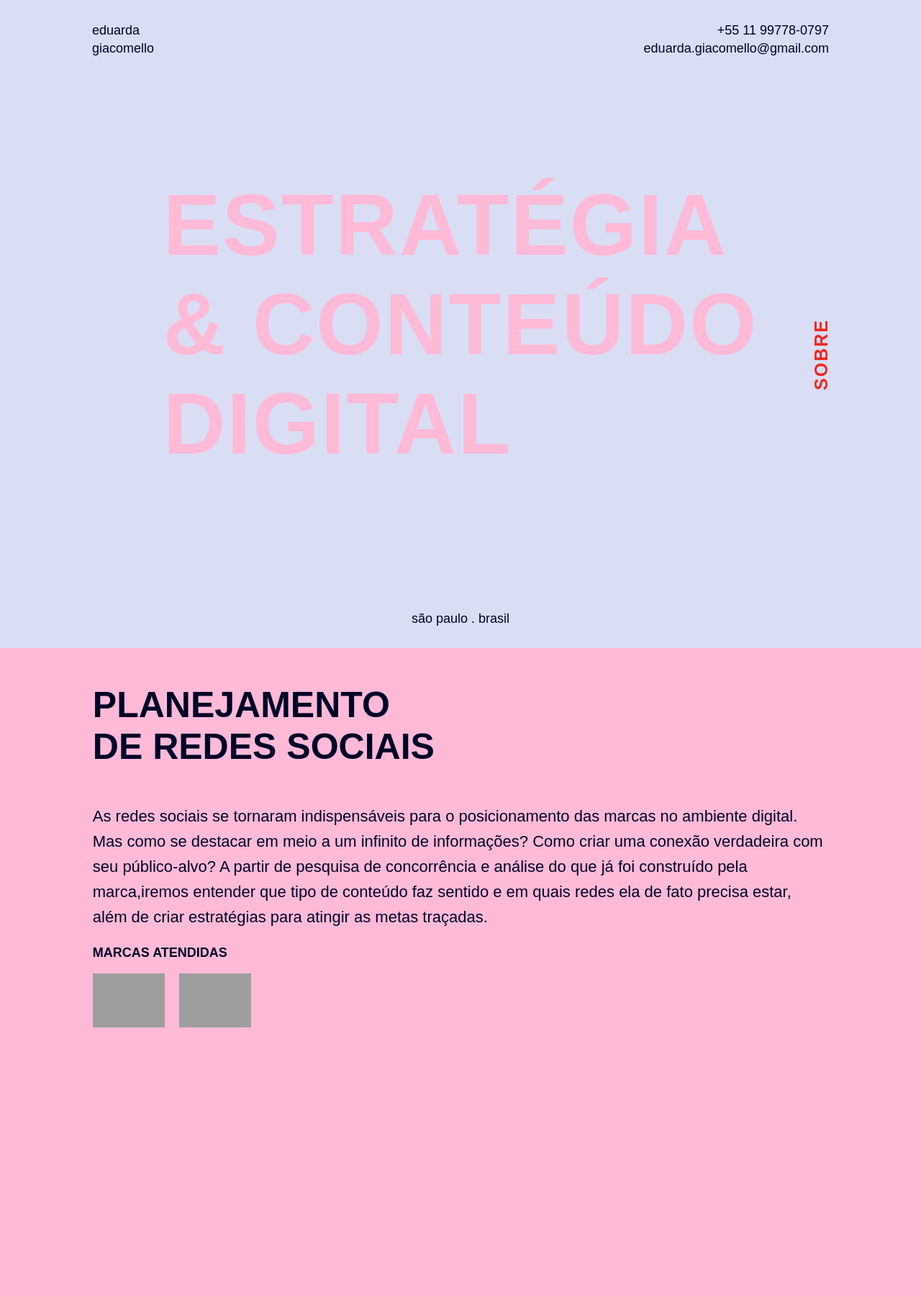
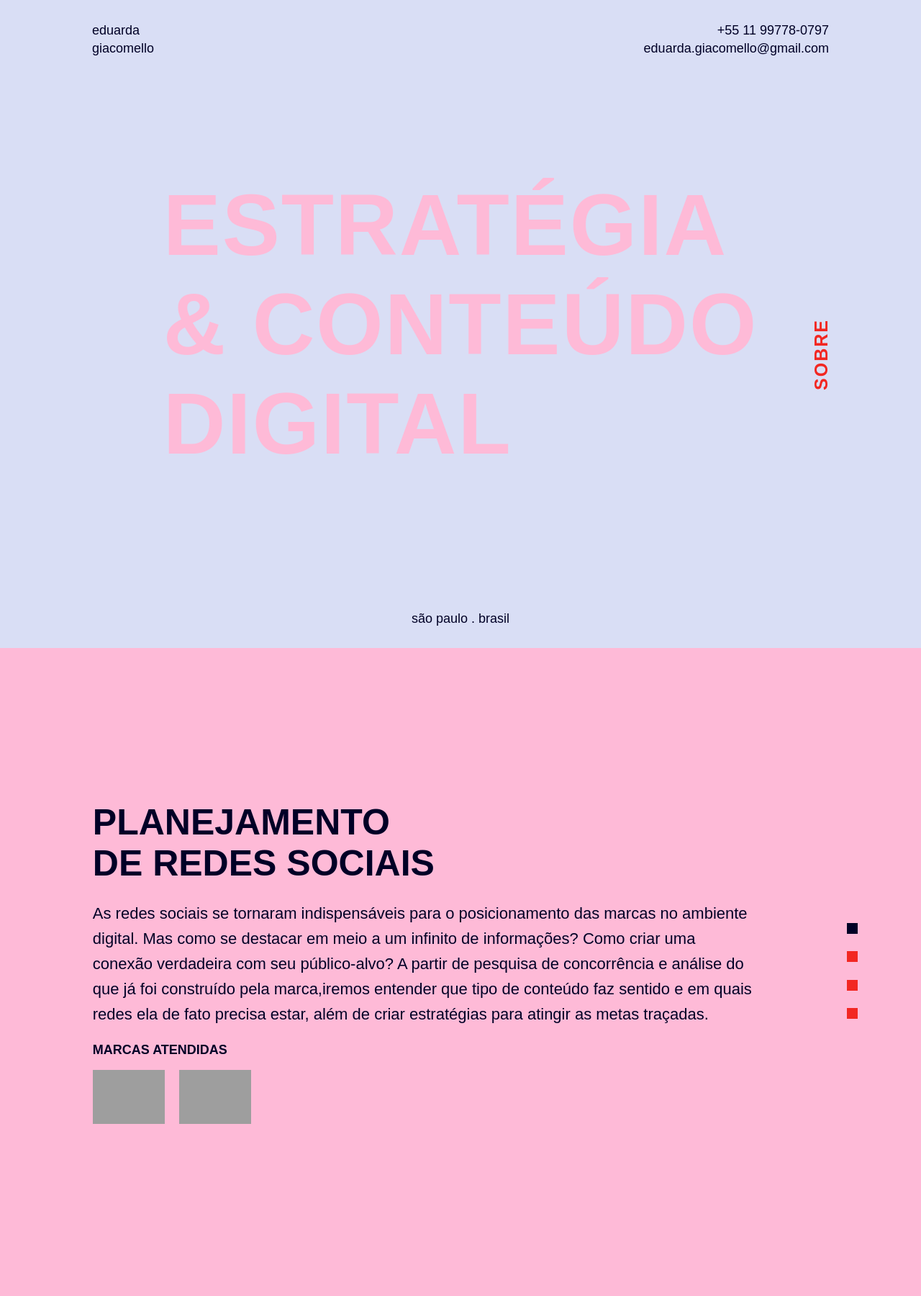
Before and after one commit to duda-giacomello/duda-giacomello.github.io, a Jekyll site: the page built from index.md, in a window 1280 px wide. Shown: the whole page at 72% size. Built offline with Jekyll 4.4.1, drawn with Linux system fonts in a browser that asks for light colours; some web fonts are replaced.

Commit message:
estilo projects

```diff
--- a/_sass/theme/_projects.scss
+++ b/_sass/theme/_projects.scss
@@ -4,9 +4,15 @@
         height: 100vh;
     }
 
+    .project{
+        display: flex;
+        align-items: center;
+    }
+
     .project:nth-child(even){
         background: $color-bg-secondary;
     }
+
     .project:nth-child(odd){
         background: $color-bg-primary;
     }
@@ -16,11 +22,41 @@
         font-weight: 800;
         text-transform: uppercase;
         font-size: 50px;
+        margin: 0;
     }
 
     .description-project{
         font-size: 22px;
         line-height: 35px;
+        width: 90%;
+    }
+
+    .slide-projects{
+
+        .slick-dots{
+            list-style: none;
+            position: absolute;
+            right: 88px;
+            top: 50%;
+            margin-top: -68px;
+
+            li + li{
+                margin-top: 20px;
+            }
+        }
+
+        button{
+            text-indent: -99999px;
+            width: 15px;
+            height: 15px;
+            background: $color-secondary;
+            border: none;
+            cursor: pointer;
+        }
+
+        .slick-active button{
+            background: $color-primary;
+        }
     }
 
     .wrapper-brands{
```
Also changed, not shown: _projects/project_1.md (+0 -1 lines), _projects/project_2.md (+3 -0 lines), _projects/project_3.md (+3 -0 lines), _projects/project_4.md (+3 -0 lines).
